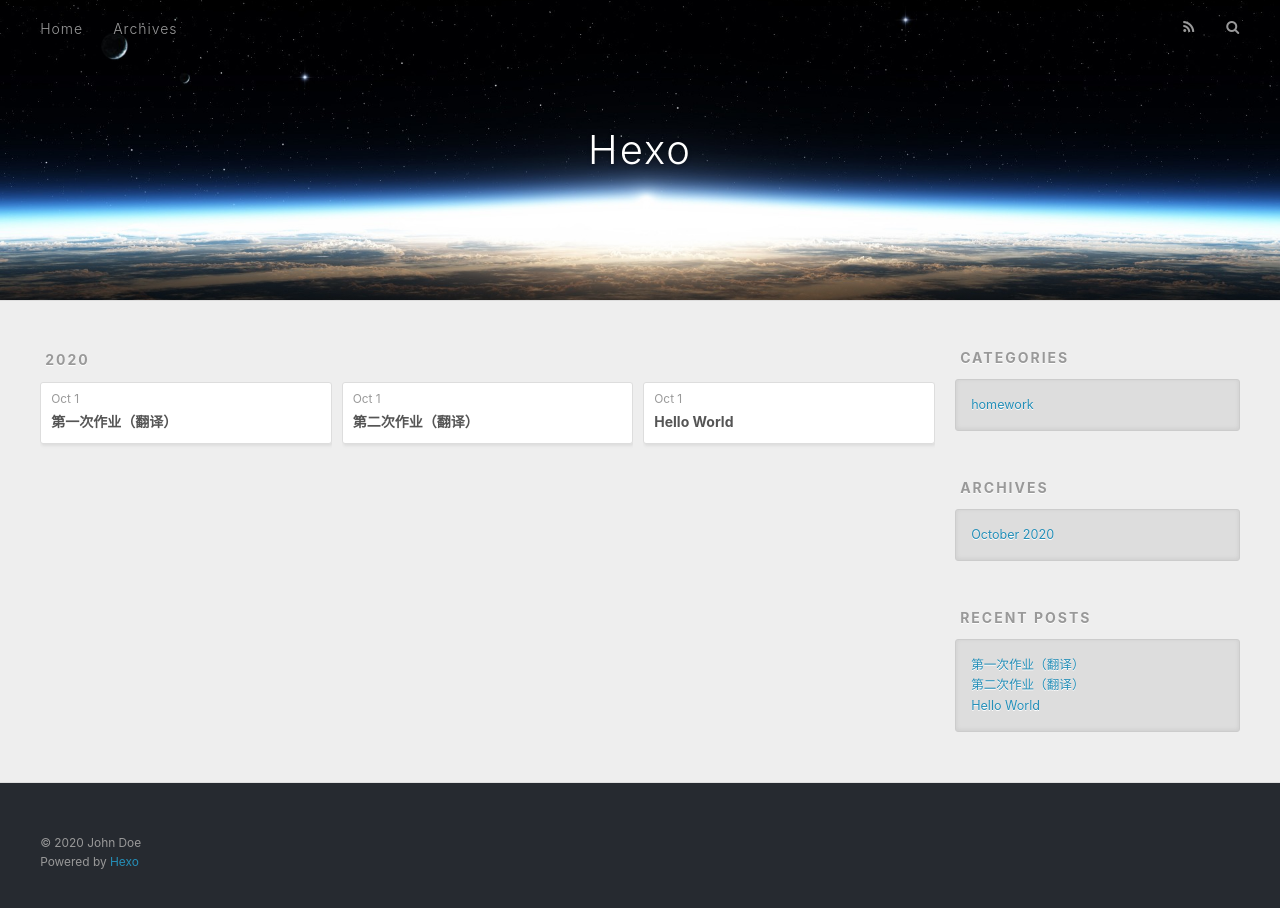
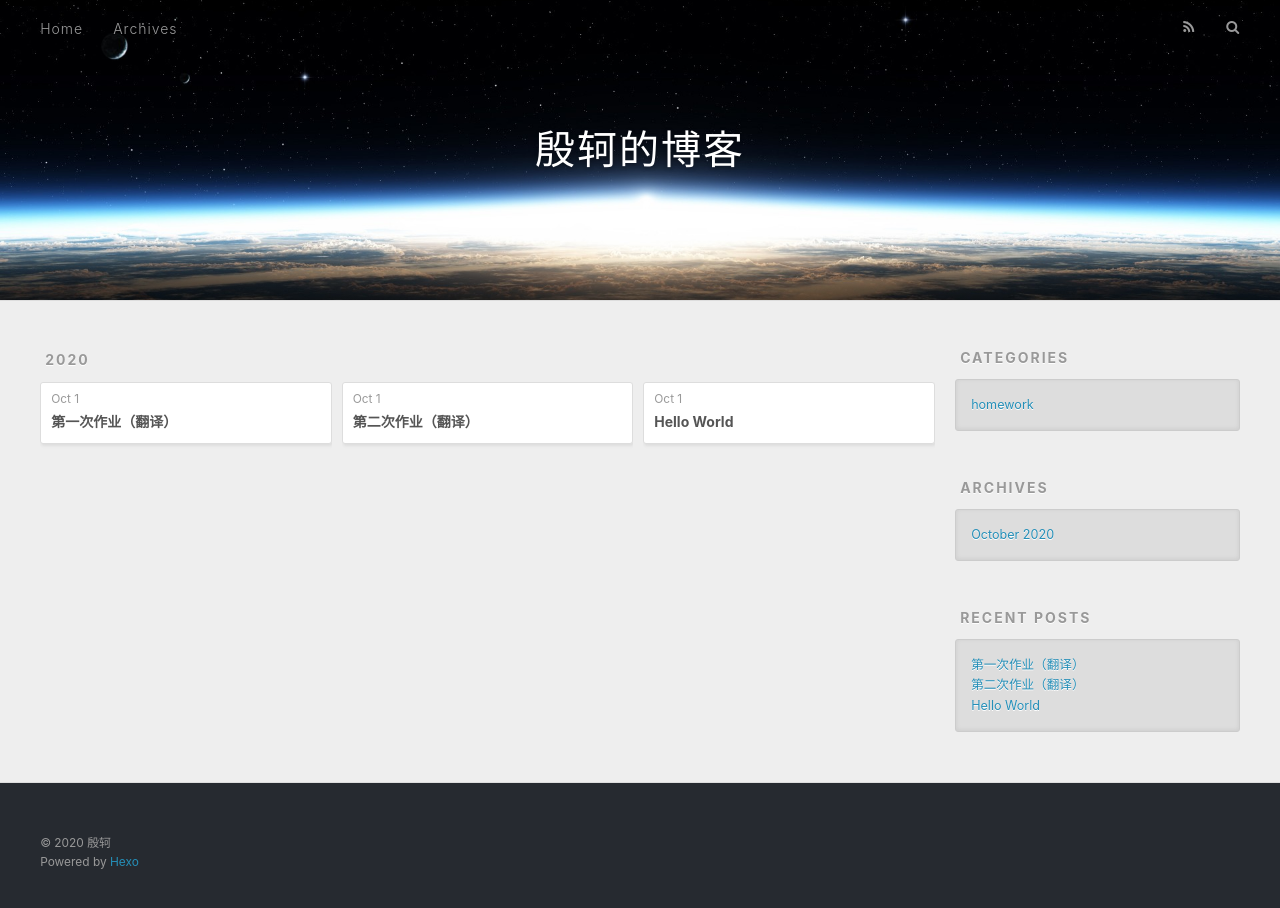
Before and after one commit to Ink4396/Ink4396.github.io, a plain HTML site: page archives/2020/10/index.html in a window 1280 px wide. Drawn offline with nearby package versions, Linux system fonts and the light colour scheme.

Commit message:
Site updated: 2020-10-01 19:11:24

```diff
--- a/archives/2020/10/index.html
+++ b/archives/2020/10/index.html
@@ -5,17 +5,17 @@
 
 
 
-  <title>Archives: 2020/10 | Hexo</title>
+  <title>Archives: 2020/10 | 殷轲的博客</title>
   <meta name="viewport" content="width=device-width, initial-scale=1, maximum-scale=1">
   <meta property="og:type" content="website">
-<meta property="og:title" content="Hexo">
+<meta property="og:title" content="殷轲的博客">
 <meta property="og:url" content="http://example.com/archives/2020/10/index.html">
-<meta property="og:site_name" content="Hexo">
+<meta property="og:site_name" content="殷轲的博客">
 <meta property="og:locale" content="en_US">
-<meta property="article:author" content="John Doe">
+<meta property="article:author" content="殷轲">
 <meta name="twitter:card" content="summary">
 
-    <link rel="alternate" href="/atom.xml" title="Hexo" type="application/atom+xml">
+    <link rel="alternate" href="/atom.xml" title="殷轲的博客" type="application/atom+xml">
 
 
     <link rel="icon" href="/favicon.png">
@@ -36,7 +36,7 @@
   <div id="header-outer" class="outer">
     <div id="header-title" class="inner">
       <h1 id="logo-wrap">
-        <a href="/" id="logo">Hexo</a>
+        <a href="/" id="logo">殷轲的博客</a>
       </h1>
 
     </div>
@@ -194,7 +194,7 @@
 
   <div class="outer">
     <div id="footer-info" class="inner">
-      &copy; 2020 John Doe<br>
+      &copy; 2020 殷轲<br>
       Powered by <a href="http://hexo.io/" target="_blank">Hexo</a>
     </div>
   </div>
```
Also changed, not shown: 2020/10/01/2020-09-21-homework1/index.html (+6 -6 lines), 2020/10/01/2020-09-21-homework2/index.html (+6 -6 lines), 2020/10/01/hello-world/index.html (+6 -6 lines), archives/2020/index.html (+7 -7 lines), archives/index.html (+7 -7 lines), categories/homework/index.html (+7 -7 lines), index.html (+7 -7 lines).
